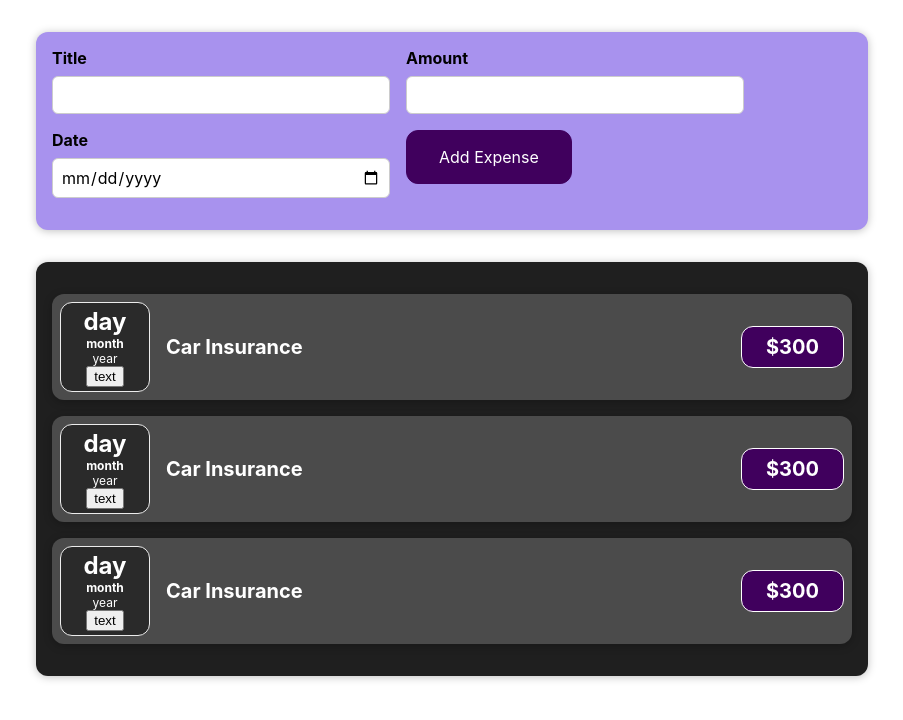
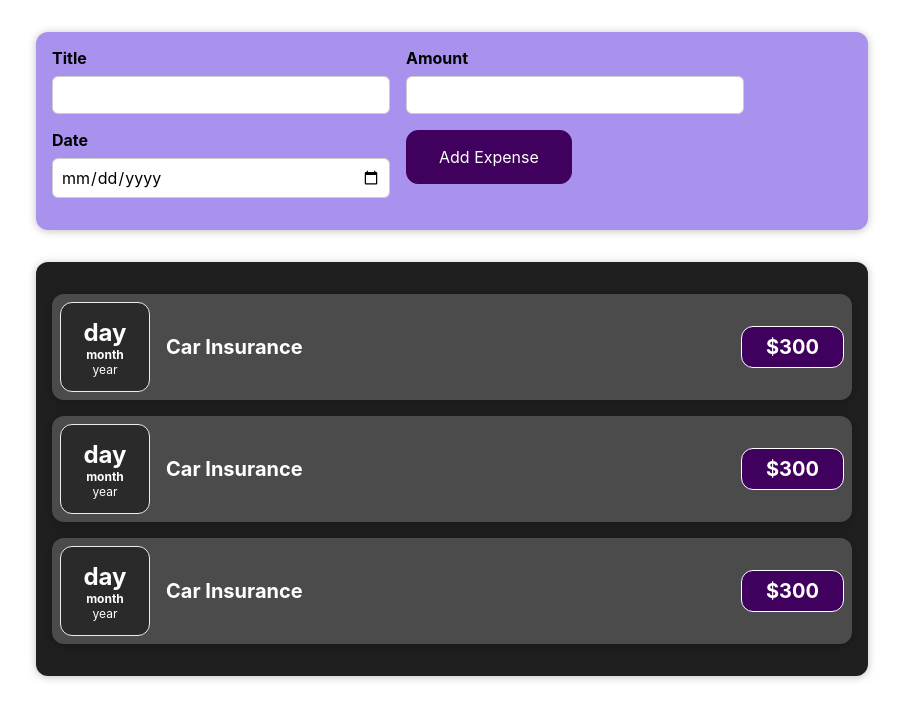
Before and after one commit to hosseinghs/react-expense-tracker, a React (Create React App) app: page / in a window 1280 px wide. Shown: the top 720 px of the page, without its empty margins (188-1091 px from the left). Built offline with nearby package versions, Linux system fonts and the light colour scheme.

Commit message:
unneeded code deleted

```diff
--- a/src/components/ExpenseDate.js
+++ b/src/components/ExpenseDate.js
@@ -6,7 +6,6 @@ const ExpenseDate = () => {
       <div className="expense-date__day">day</div>
       <div className="expense-date__month">month</div>
       <div className="expense-date__year">year</div>
-      <button onClick={() => console.log("hello")}>text</button>
     </div>
   );
 };
```
